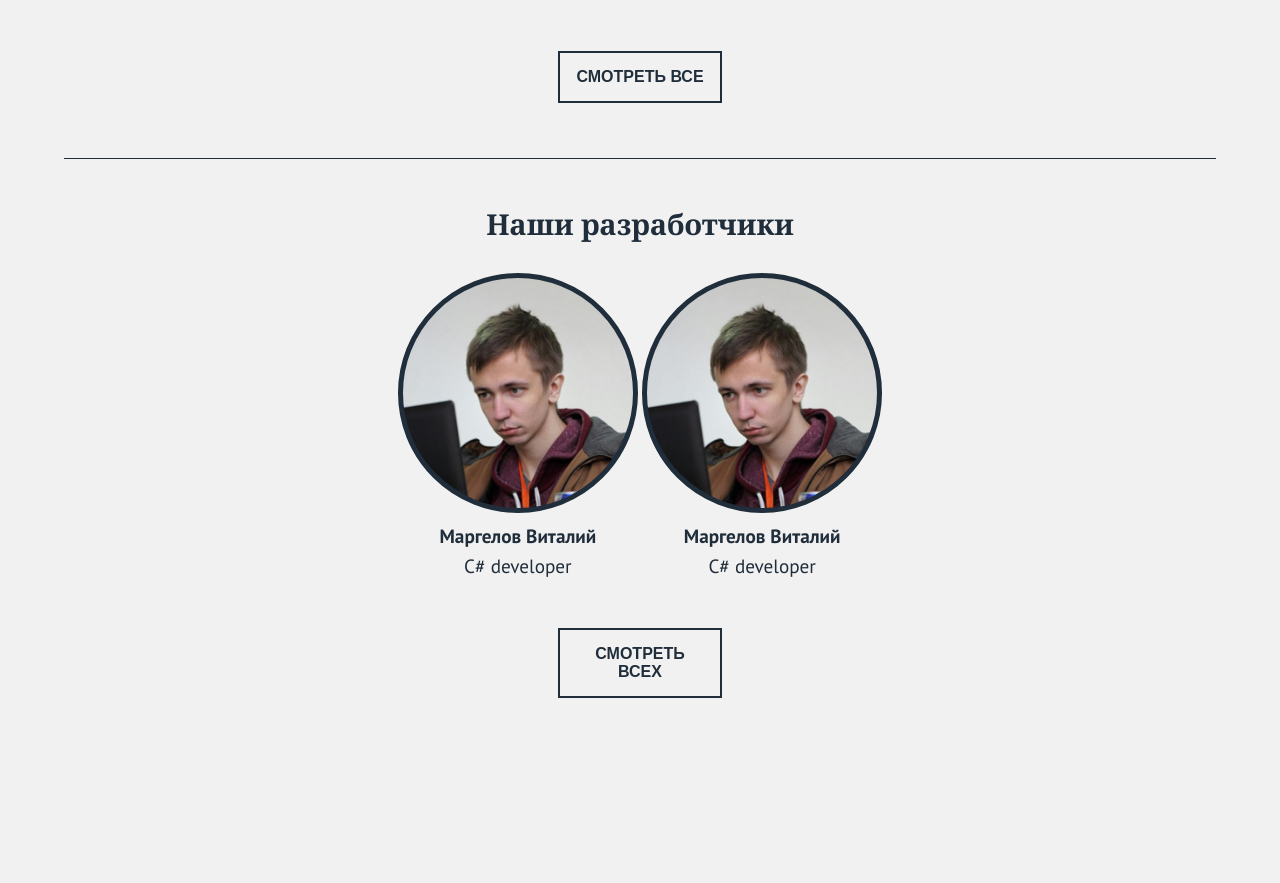
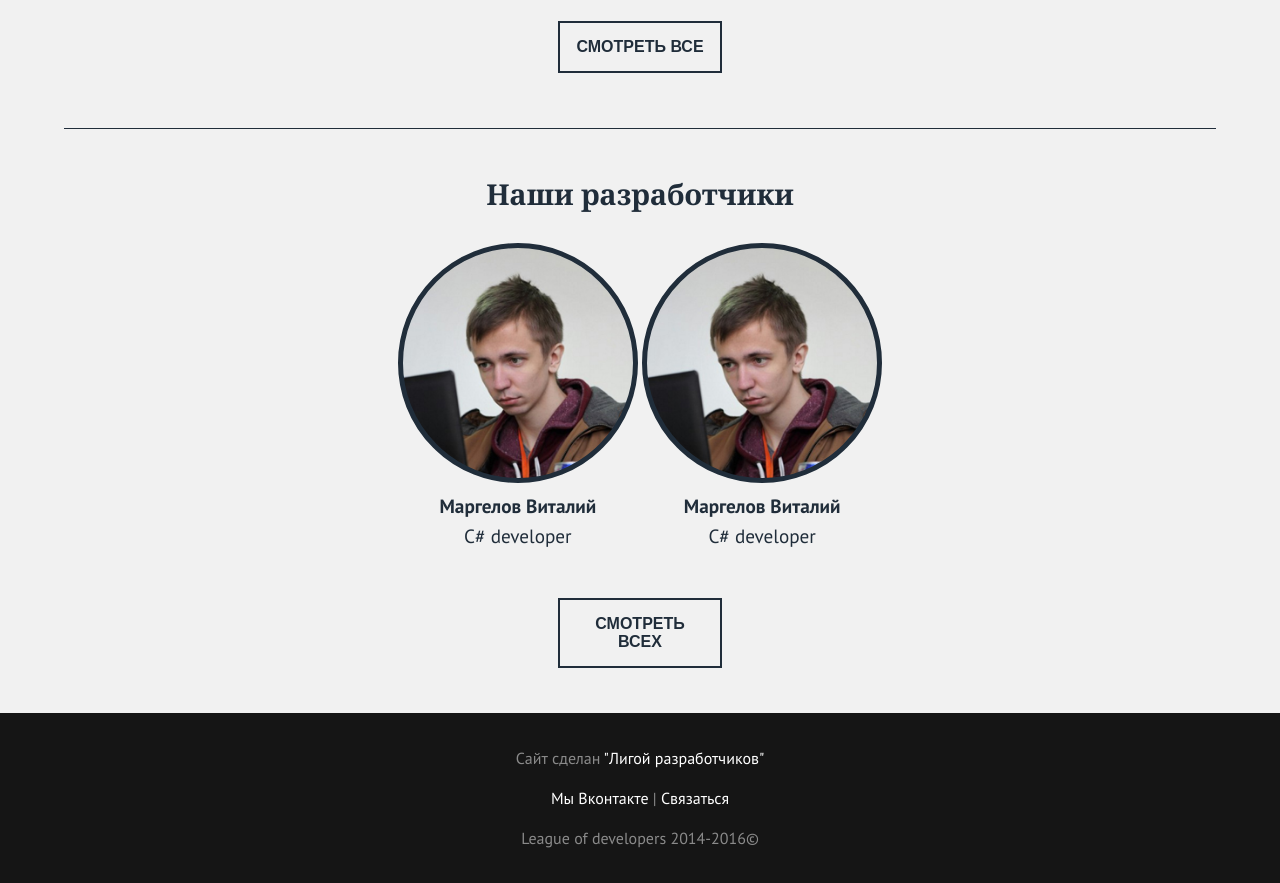
Before and after one commit to LeagueOfDevelopers/LodFrontend, a plain HTML site: page index.html in a window 1280 px wide. Shown: the part 1583-2466 px from the top of the page. Before the commit the page ends 2326 px from the top, so only its background shows below. Drawn offline with Linux system fonts and the light colour scheme; a web font is replaced by a local one.

Commit message:
footer has been coded
hover-effect colors of developer items are changed, height of header
changed

```diff
--- a/index.html
+++ b/index.html
@@ -82,7 +82,16 @@
   <section></section>
   <section></section>
 </div>
-<footer></footer>
+<footer>
+  <span class="footer__signature">
+    Сайт сделан <a href="#" class="signature__link">"Лигой разработчиков"</a>
+  </span>
+    <div class="footer__links">
+      <span><a class="links__vk" href="http://vk.com/lodmisis">Мы Вконтакте </a>|</span>
+      <a href="#" class="links__contact-us">Связаться</a>
+    </div>
+  <span class="footer__copyright">League of developers 2014-<span class="copyright__this-year">2016</span>©</span>
+</footer>
 <script src="./js/script.js"></script>
 </body>
 </html>
--- a/styles/style.css
+++ b/styles/style.css
@@ -36,7 +36,8 @@ header {
   box-sizing: border-box;
   position: relative;
   width: 100%;
-  height: 100px;
+  height: 70px;
+  padding: 15px;
   background: #151515;
 }
 
@@ -69,8 +70,7 @@ header {
   display: inline-block;
   width: 170px;
   height: 100%;
-  margin-left: 15px;
-  background: url('../imgs/logo-ver2.svg') no-repeat center;
+  background: url('../imgs/logo-ver2.svg') no-repeat left;
   background-size: contain;
 }
 
@@ -85,8 +85,8 @@ header {
   top: 50%;
   transform: translateY(-50%);
   right: 15px;
-  width: 35px;
-  height: 25px; /* width/1.4 */
+  width: 30px;
+  height: 21px; /* width/1.4 */
   cursor: pointer;
   -webkit-transition: .2s;
   -moz-transition: .2s;
@@ -253,7 +253,7 @@ header {
 .projects-section {
   box-sizing: border-box;
   width: 100%;
-  padding: 15px 0;
+  padding: 15px;
   text-align: center;
 }
 
@@ -313,7 +313,7 @@ header {
 .developers-section {
   box-sizing: border-box;
   width: 100%;
-  padding: 15px 0;
+  padding: 15px;
   text-align: center;
 }
 
@@ -356,12 +356,33 @@ header {
   font-size: 1.2em;
 }
 .developer__photo:hover {
-  border-color: #ffd200;
+  border-color: #2980b9;
 }
 .developers-section__see-all-button{
   display: block;
   margin: 15px auto 30px auto;
 }
 footer{
-
+  box-sizing: border-box;
+  position: relative;
+  width: 100%;
+  padding: 15px;
+  background: #151515;
+  text-align: center;
 }
+.footer__signature, .footer__links, .footer__copyright{
+  display: block;
+  margin: 20px 0;
+  color: rgba(255, 255, 255, .5);
+}
+.signature__link, .links__vk, .links__contact-us{
+  color: #fff;
+  -webkit-transition: all .2s;
+  -moz-transition: all .2s;
+  -o-transition: all .2s;
+  transition: all .2s;
+}
+.signature__link:hover, .links__vk:hover, .links__contact-us:hover{
+  text-decoration: underline;
+  color: #2980b9;
+}
```
